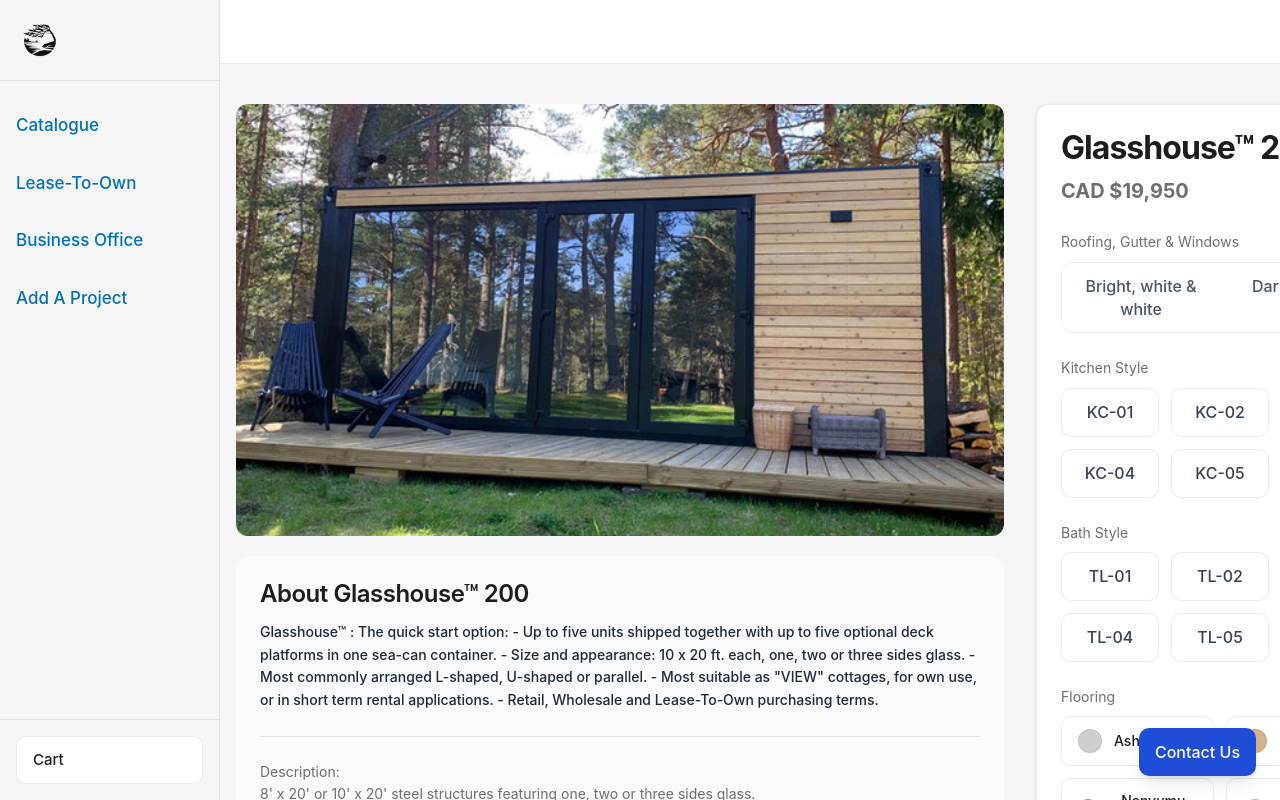
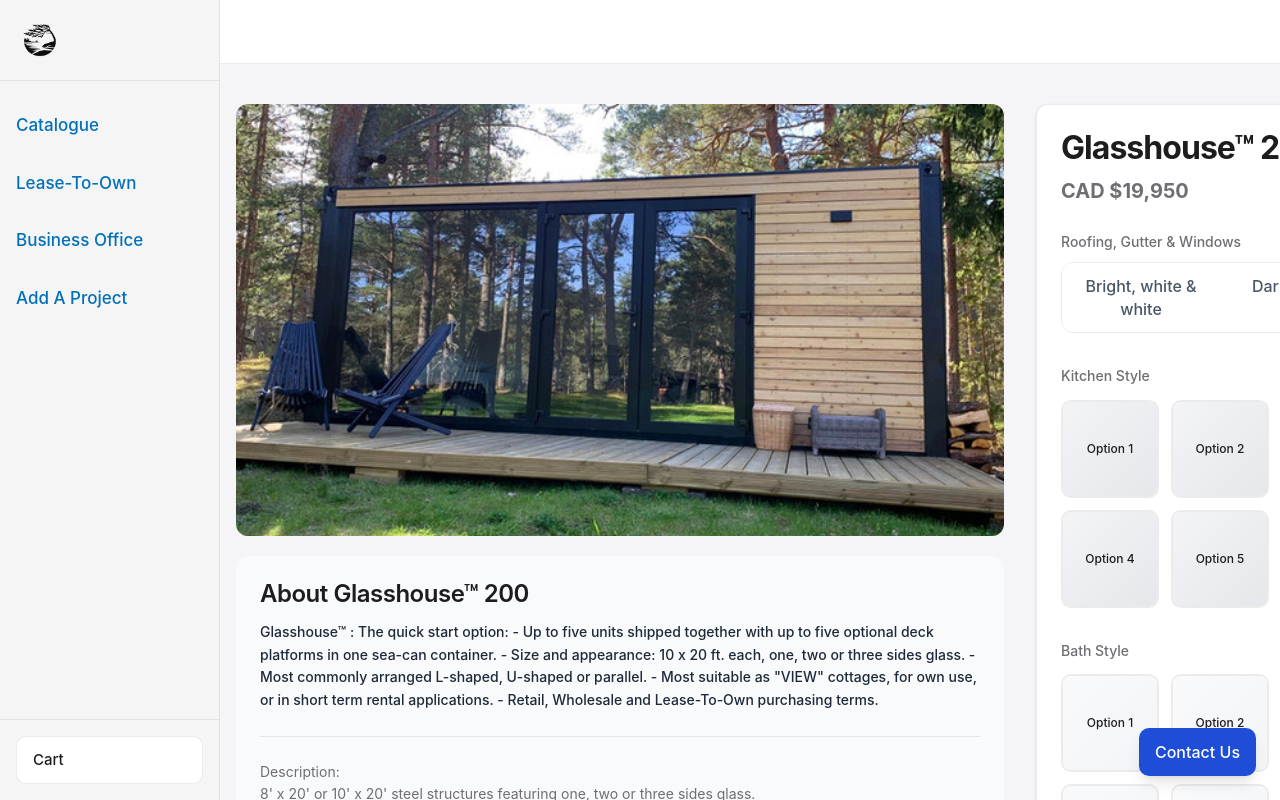
Before and after one commit to justinumailed-create/talishouse-clean, a Next.js app: page /glasshouse in a window 1280 px wide. Shown: the top 800 px of the page. Built offline with nearby package versions, Linux system fonts and the light colour scheme; no server answers; the database is empty.

Commit message:
refactor: visual-only Kitchen & Bath selection (6-card grid, no technical IDs)

```diff
--- a/components/ProductConfigurator.tsx
+++ b/components/ProductConfigurator.tsx
@@ -1,6 +1,7 @@
 "use client";
 
 import { useState } from "react";
+import Image from "next/image";
 
 const roofingOptions = [
   "Bright, white & white",
@@ -8,21 +9,21 @@
 ];
 
 const kitchenOptions = [
-  "KC-01",
-  "KC-02",
-  "KC-03",
-  "KC-04",
-  "KC-05",
-  "KC-06"
+  { id: "KC-01", label: "Option 1" },
+  { id: "KC-02", label: "Option 2" },
+  { id: "KC-03", label: "Option 3" },
+  { id: "KC-04", label: "Option 4" },
+  { id: "KC-05", label: "Option 5" },
+  { id: "KC-06", label: "Option 6" },
 ];
 
 const bathOptions = [
-  "TL-01",
-  "TL-02",
-  "TL-03",
-  "TL-04",
-  "TL-05",
-  "TL-06"
+  { id: "TL-01", label: "Option 1" },
+  { id: "TL-02", label: "Option 2" },
+  { id: "TL-03", label: "Option 3" },
+  { id: "TL-04", label: "Option 4" },
+  { id: "TL-05", label: "Option 5" },
+  { id: "TL-06", label: "Option 6" },
 ];
 
 const flooringOptions = [
@@ -42,16 +43,16 @@
   const [sidingCode, setSidingCode] = useState("");
 
   return (
-    <div className="space-y-6">
+    <div className="space-y-8">
       {/* ROOFING - SEGMENTED CONTROL */}
       <div className="space-y-2">
-        <p className="text-sm text-gray-600">Roofing, Gutter & Windows</p>
+        <p className="text-sm font-medium text-gray-900">Roofing, Gutter & Windows</p>
         <div className="flex rounded-xl border border-gray-200 overflow-hidden">
           {roofingOptions.map((option) => (
             <button
               key={option}
               onClick={() => onOptionChange("Roofing, Gutter & Windows Colour", option)}
-              className={`flex-1 py-3 text-sm font-medium transition duration-200 hover:scale-[1.02] ${
+              className={`flex-1 py-3 text-sm font-medium transition duration-200 ${
                 selectedOptions["Roofing, Gutter & Windows Colour"] === option
                   ? "bg-[linear-gradient(135deg,#0070ba,#1546a0)] text-white"
                   : "bg-white text-gray-600 hover:bg-gray-50"
@@ -63,65 +64,99 @@
         </div>
       </div>
 
-      {/* KITCHEN - GRID BUTTONS */}
-      <div className="space-y-2">
-        <p className="text-sm text-gray-600">Kitchen Style</p>
+      {/* KITCHEN - VISUAL IMAGE GRID */}
+      <div className="space-y-3">
+        <p className="text-sm font-medium text-gray-900">Kitchen Style</p>
         <div className="grid grid-cols-3 gap-3">
-          {kitchenOptions.map((item) => (
+          {kitchenOptions.map((item) => {
+            const isSelected = selectedOptions["Kitchen Style"] === item.id;
+            return (
               <button
-              key={item}
-              onClick={() => onOptionChange("Kitchen Style", item)}
-              className={`p-3 rounded-xl border text-sm font-medium transition duration-200 hover:scale-[1.02] ${
-                selectedOptions["Kitchen Style"] === item
-                  ? "border-[#0070ba] bg-[#0070ba]/10 text-[#0070ba]"
-                  : "border-gray-200 bg-white text-gray-700 hover:bg-gray-50"
-              }`}
+                key={item.id}
+                onClick={() => onOptionChange("Kitchen Style", item.id)}
+                className={`
+                  relative aspect-square rounded-xl overflow-hidden border-2 transition-all duration-200
+                  ${isSelected
+                    ? "border-[#0070ba] ring-2 ring-[#0070ba]/30 scale-[1.02]"
+                    : "border-gray-200 hover:border-gray-400 hover:scale-[1.01]"
+                  }
+                `}
               >
-              {item}
+                <div className="absolute inset-0 bg-gradient-to-br from-gray-100 to-gray-200" />
+                <div className="absolute inset-0 flex items-center justify-center">
+                  <span className={`text-xs font-medium ${isSelected ? "text-[#0070ba]" : "text-gray-500"}`}>
+                    {item.label}
+                  </span>
+                </div>
+                {isSelected && (
+                  <div className="absolute top-2 right-2 w-5 h-5 bg-[#0070ba] rounded-full flex items-center justify-center">
+                    <svg className="w-3 h-3 text-white" fill="none" stroke="currentColor" viewBox="0 0 24 24">
+                      <path strokeLinecap="round" strokeLinejoin="round" strokeWidth={3} d="M5 13l4 4L19 7" />
+                    </svg>
+                  </div>
+                )}
               </button>
-          ))}
+            );
+          })}
         </div>
       </div>
 
-      {/* BATH - GRID BUTTONS */}
-      <div className="space-y-2">
-        <p className="text-sm text-gray-600">Bath Style</p>
+      {/* BATH - VISUAL IMAGE GRID */}
+      <div className="space-y-3">
+        <p className="text-sm font-medium text-gray-900">Bath Style</p>
         <div className="grid grid-cols-3 gap-3">
-          {bathOptions.map((item) => (
+          {bathOptions.map((item) => {
+            const isSelected = selectedOptions["Bath Style"] === item.id;
+            return (
               <button
-              key={item}
-              onClick={() => onOptionChange("Bath Style", item)}
-              className={`p-3 rounded-xl border text-sm font-medium transition duration-200 hover:scale-[1.02] ${
-                selectedOptions["Bath Style"] === item
-                  ? "border-[#0070ba] bg-[#0070ba]/10 text-[#0070ba]"
-                  : "border-gray-200 bg-white text-gray-700 hover:bg-gray-50"
-              }`}
+                key={item.id}
+                onClick={() => onOptionChange("Bath Style", item.id)}
+                className={`
+                  relative aspect-square rounded-xl overflow-hidden border-2 transition-all duration-200
+                  ${isSelected
+                    ? "border-[#0070ba] ring-2 ring-[#0070ba]/30 scale-[1.02]"
+                    : "border-gray-200 hover:border-gray-400 hover:scale-[1.01]"
+                  }
+                `}
               >
-              {item}
+                <div className="absolute inset-0 bg-gradient-to-br from-gray-50 to-gray-100" />
+                <div className="absolute inset-0 flex items-center justify-center">
+                  <span className={`text-xs font-medium ${isSelected ? "text-[#0070ba]" : "text-gray-500"}`}>
+                    {item.label}
+                  </span>
+                </div>
+                {isSelected && (
+                  <div className="absolute top-2 right-2 w-5 h-5 bg-[#0070ba] rounded-full flex items-center justify-center">
+                    <svg className="w-3 h-3 text-white" fill="none" stroke="currentColor" viewBox="0 0 24 24">
+                      <path strokeLinecap="round" strokeLinejoin="round" strokeWidth={3} d="M5 13l4 4L19 7" />
+                    </svg>
+                  </div>
+                )}
               </button>
-          ))}
+            );
+          })}
         </div>
       </div>
 
       {/* FLOORING - VISUAL SELECTOR */}
-      <div className="space-y-2">
-        <p className="text-sm text-gray-600">Flooring</p>
+      <div className="space-y-3">
+        <p className="text-sm font-medium text-gray-900">Flooring</p>
         <div className="grid grid-cols-2 gap-3">
           {flooringOptions.map((item) => (
             <button
               key={item.name}
               onClick={() => onOptionChange("Flooring Colour", item.name)}
-              className={`flex items-center gap-3 p-3 rounded-xl border transition duration-200 hover:scale-[1.02] ${
+              className={`flex items-center gap-3 p-4 rounded-xl border transition duration-200 ${
                 selectedOptions["Flooring Colour"] === item.name
-                  ? "border-[#0070ba] bg-[#0070ba]/10"
-                  : "border-gray-200 bg-white"
+                  ? "border-[#0070ba] bg-[#0070ba]/5"
+                  : "border-gray-200 bg-white hover:border-gray-400"
               }`}
             >
               <div
-                className="w-6 h-6 rounded-full border"
+                className="w-8 h-8 rounded-full border shadow-sm"
                 style={{ background: item.color }}
               />
-              <span className="text-sm text-gray-700">{item.name}</span>
+              <span className="text-sm font-medium text-gray-700">{item.name}</span>
             </button>
           ))}
         </div>
@@ -129,7 +164,7 @@
 
       {/* SIDING - INPUT */}
       <div className="space-y-2">
-        <p className="text-sm text-gray-600">Siding Colour Code</p>
+        <p className="text-sm font-medium text-gray-900">Siding Colour Code</p>
         <input
           type="text"
           placeholder="Enter siding colour code"
```
Lines whose indentation alone changed are shown as unchanged.
